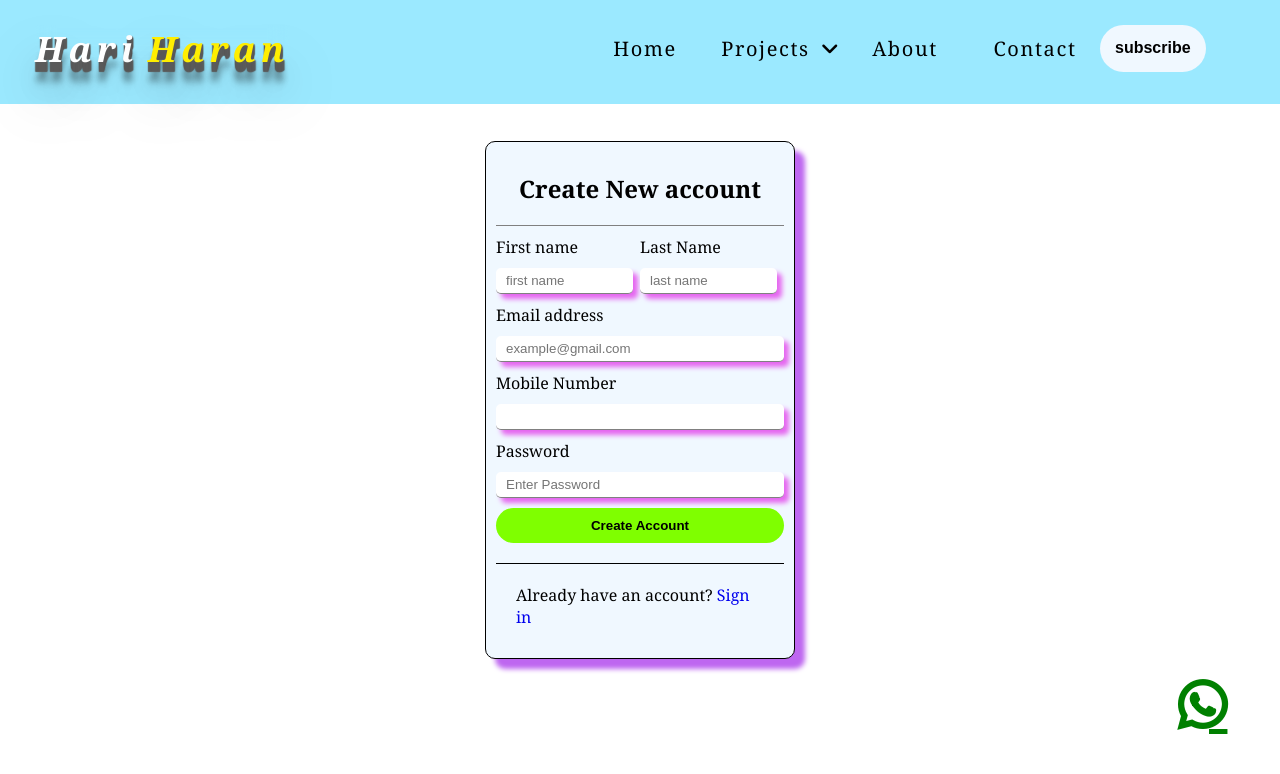
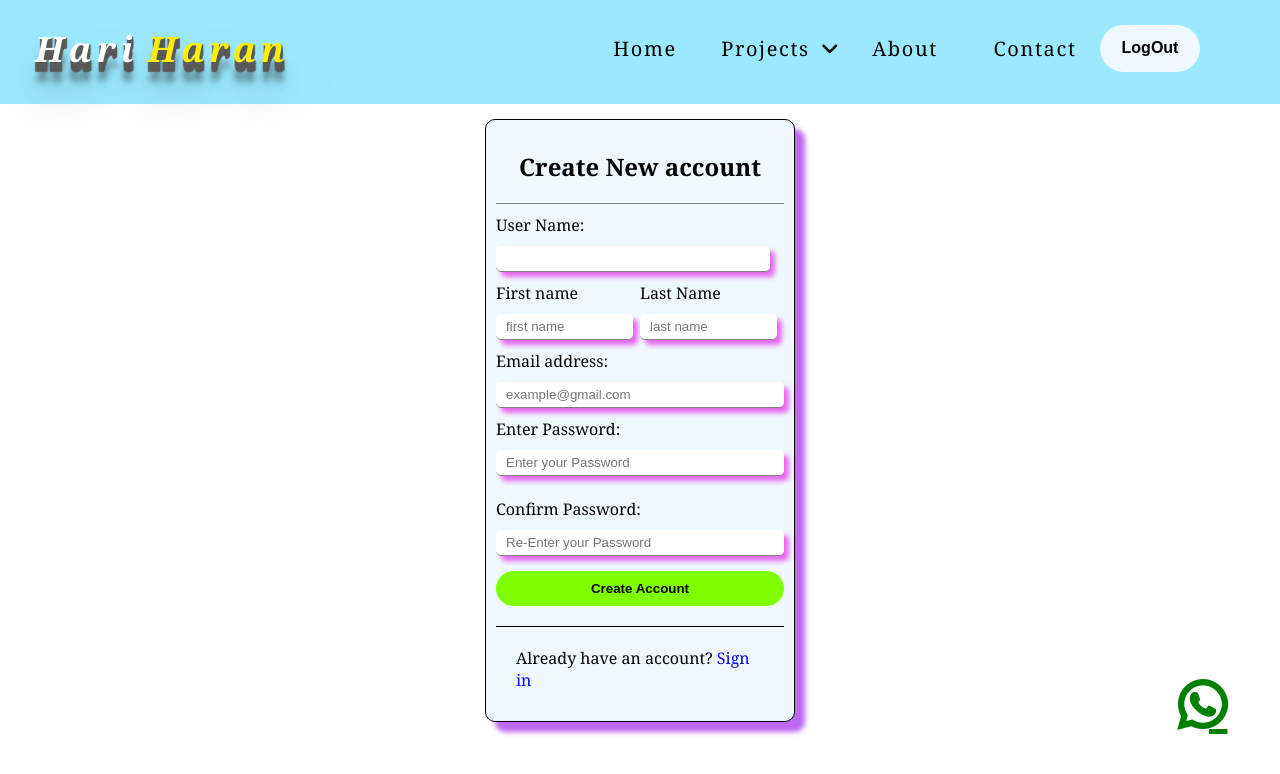
Before and after one commit to hari-haran80/portfolio_django, a Django app: page /register.html in a window 1280 px wide. Shown: the top 774 px of the page. Run offline with Django 4.2, Linux system fonts and the light colour scheme.

Commit message:
added user registration , login, and logout function with messages(with javascript) in views.py.. deleted register models.. modified button in navigation bar

```diff
--- a/portfolio_project/portfolio_app/admin.py
+++ b/portfolio_project/portfolio_app/admin.py
@@ -3,4 +3,3 @@
 
 admin.site.register(Contact)
 admin.site.register(Img)
-admin.site.register(Register)
--- a/portfolio_project/portfolio_app/urls.py
+++ b/portfolio_project/portfolio_app/urls.py
@@ -24,4 +24,5 @@
     path('del_data/<int:id>', views.delete_review, name='delete data'),
     path('register.html', views.register_new, name='new registration'),
     path('signin.html', views.Login_new, name='new login'),
+    path('logout', views.logout_user, name='logout'),
 ]
--- a/portfolio_project/portfolio_app/views.py
+++ b/portfolio_project/portfolio_app/views.py
@@ -1,6 +1,10 @@
 from django.shortcuts import render, redirect, get_object_or_404
 from .models import *
 from .forms import *
+from django.contrib import messages
+from django.contrib.auth.models import User
+from django.contrib.auth import authenticate, login as auth_login, logout
+# from django.contrib.auth.decorators import login_required
 
 def home(request):
     data = Img.objects.all()
@@ -33,7 +37,9 @@
 
     return render(request, 'contact.html', {'form': form})
 
+#-------------- Review section --------------
 
+# @login_required
 def view_image(request):
     if request.method == 'POST':
         form =ImageForms( data = request.POST, files = request.FILES)
@@ -60,22 +66,56 @@
     return redirect('home')
 
 
-def Login_new(request):
-    return render(request, 'signin.html')
+# ---------------- Create User Account --------------------------
 
 def register_new(request):
     if request.method == 'POST':
-        Fname = request.POST['Fname']
-        Lname = request.POST['Lname']
-        Email = request.POST['Email']
-        Password = request.POST['Password']
-        Mobile = request.POST['Mobile']
-        data1 = Register()
-        data1.Fname = Fname
-        data1.Lname = Lname
-        data1.Email = Email
-        data1.Password = Password
-        data1.Mobile = Mobile
-        data1.save()
-        return redirect('signin.html')
+        username = request.POST['username']
+        First_name = request.POST['First_name']
+        Last_name = request.POST['Last_name']
+        email = request.POST['email']
+        Password1 = request.POST['Password1']
+        Password2 = request.POST['Password2']
+
+        if Password1 == Password2:
+            data1 = User.objects.create_user(
+            username=username,
+            first_name=First_name,
+            last_name=Last_name,
+            email=email,
+            password=Password1
+        )
+            data1.is_staff = True
+            data1.save()
+            data1.set_password(Password1)
+            messages.success(request, 'account has created successfully')
+            return redirect('signin.html')
+
+        else:
+            messages.error(request, 'password do not match')
+            return render(request, 'register.html')
+
+
     return render(request, 'register.html')
+
+# ------------------- LogIn section ----------------------
+def Login_new(request):
+    if request.method == 'POST':
+        username = request.POST['username']
+        password = request.POST['password']
+        user = authenticate(request, username = username, password = password)
+
+        if user is not None:
+            auth_login (request, user)
+            return redirect('home')
+
+        else:
+            messages.error(request, 'enter correct username and password')
+            return render(request, 'signin.html')
+
+    return render(request, 'signin.html')
+
+# ------------------- LogOut section --------------------
+def logout_user(request):
+    logout(request)
+    return redirect('signin.html')
--- a/portfolio_project/portfolio_project/settings.py
+++ b/portfolio_project/portfolio_project/settings.py
@@ -115,9 +115,14 @@
 IMAGE_URL ='/images/'
 IMAGE_ROOT = os.path.join(BASE_DIR, 'images/')
 
+AUTHENTICATION_BACKENDS = [
+    'django.contrib.auth.backends.ModelBackend',
+]
 
 
 # Default primary key field type
 # https://docs.djangoproject.com/en/4.2/ref/settings/#default-auto-field
 
 DEFAULT_AUTO_FIELD = 'django.db.models.BigAutoField'
+# LOGIN_REDIRECT_URL = 'home'
+# LOGIN_URL ='/'
--- a/portfolio_project/static/css/nav.css
+++ b/portfolio_project/static/css/nav.css
@@ -57,13 +57,13 @@
 .name{
     display: flex;
 }
-.subscribe{
-    padding: 10px 15px;
+.logout_login{
     background: aliceblue;
     color: black;
     font-size: 16px;
-    font-weight: 800;
-    border-radius: 50px;
+    width: 100px;
+    font-weight: 700;
+    border-radius: 25px;
 }
 
 .link{
@@ -118,10 +118,8 @@
     transition: all 0.4s;
     border-radius: 10px;
 }
-.subscribe:hover{
-    border-top-right-radius:0px;
-    border-bottom-left-radius:0px;
-    background:red;
+.logout_login:hover{
+    background-color:rgb(133, 255, 210);
     color:white;
     transition: all 0.2s;
 }
--- a/portfolio_project/static/css/registration.css
+++ b/portfolio_project/static/css/registration.css
@@ -17,6 +17,7 @@
     border-bottom: 1px solid gray;
 }
 .registration_sub_container{
+    margin-top: 5vh;
     background-color: aliceblue;
     width: 310px;
     border-radius: 10px;
@@ -24,11 +25,33 @@
     padding: 10px;
     box-shadow: 10px 10px 5px rgb(190, 103, 240);
 }
+.message_div{
+    background-color: rgb(255, 74, 74);
+    width: 100%;
+    padding: 5px;
+    text-align: center;
+    margin-top: 10px;
+    transition: opacity 0.5s ease;
+}
+.message_div p{
+    width: 100%;
+    text-align: center;
+}
 input{
     box-shadow: 5px 5px 5px rgb(229, 103, 240);
 }
 input:focus{
     outline: 2px solid rgb(229, 103, 240) ;
+}
+.Username_div{
+    margin-top: 10px;
+}
+.Username_div input{
+    margin-top: 10px;
+    width: 95%;
+    padding: 5px 10px;
+    border-radius: 5px;
+    border-bottom: 1px solid gray;
 }
 .names_div{
     display: flex;
@@ -68,7 +91,7 @@
     border-radius: 5px;
     border-bottom: 1px solid gray;
 }
-.mobile_number_div{
+/* .mobile_number_div{
     width: 100%;
     margin-top: 10px;
 }
@@ -78,7 +101,7 @@
     margin-top: 10px;
     border-radius: 5px;
     border-bottom: 1px solid gray;
-}
+} */
 .password_div{
     width: 100%;
     margin-top: 10px;
@@ -91,7 +114,7 @@
     border-bottom: 1px solid gray;
 }
 .submit_button{
-    margin-top: 10px;
+    margin-top: 15px;
     width: 100%;
     border-bottom: 1px solid black;
 }
--- a/portfolio_project/template/nav.html
+++ b/portfolio_project/template/nav.html
@@ -32,7 +32,7 @@
                 </li>
                 <li class="name"><a href="./about.html" class="link" >About</a></li>
                 <li class="name"><a href="./contact.html" class="link" >Contact</a></li>
-                <button class="subscribe" >subscribe</button>
+                <button class="logout_login" > <a href="logout" style="text-decoration: none; color:black;">LogOut</a></button>
             </ul>
             <span onclick="toggle()"><i class="fa-solid fa-bars" id="menu-icon"></i></span>
         </nav>
--- a/portfolio_project/template/register.html
+++ b/portfolio_project/template/register.html
@@ -17,27 +17,40 @@
             <h2>Create New account</h2>
             <form action="" method="POST">
                 {% csrf_token %}
+                <div class="Username_div">
+                    <label for="">User Name:</label><br>
+                    <input type="text" id="" name="username"  required>
+                </div>
                 <div class="names_div">
                     <div class="first_name_div">
                         <label for="">First name</label><br>
-                        <input type="text" placeholder="first name"  name="Fname" required>
+                        <input type="text" placeholder="first name"  name="First_name" required>
                     </div>
                     <div class="last_name_div">
                         <label for="">Last Name</label><br>
-                        <input type="text" placeholder="last name" name="Lname"  required>
+                        <input type="text" placeholder="last name" name="Last_name"  required>
                     </div>
                 </div>
                 <div class="email_div">
-                    <label for="">Email address</label><br>
-                    <input type="email" id="" placeholder="example@gmail.com" name="Email"  required>
+                    <label for="">Email address:</label><br>
+                    <input type="email" id="" placeholder="example@gmail.com" name="email"  required>
                 </div>
-                <div class="mobile_number_div">
+                <!-- <div class="mobile_number_div">
                     <label for="">Mobile Number</label><br>
                     <input type="tel" name="Mobile" required>
-                </div>
+                </div> -->
                 <div class="password_div">
-                    <label for="">Password</label><br>
-                    <input type="password" placeholder="Enter Password" name="Password"  required>
+                    <label for="">Enter Password:</label><br>
+                    <input type="password" placeholder="Enter your Password" name="Password1"  required><br> <br>
+                    <label for="">Confirm Password:</label><br>
+                    <input type="password" placeholder="Re-Enter your Password" name="Password2"  required>
+                    {% if messages %}
+                        {% for message in messages %}
+                        <div class="message_div" id="myMessage">
+                            <p>{{message}}</p>
+                        </div>
+                        {% endfor %}
+                    {% endif %}
                 </div>
                 <div class="submit_button">
                     <button type="submit" class="btn_create">Create Account</button>
@@ -48,5 +61,17 @@
             </form>
         </div>
     </div>
+    <script>
+        var messageDiv = document.getElementById('myMessage');
+
+        function hideMessage() {
+            messageDiv.style.opacity = 0;
+            setTimeout(function () {
+                messageDiv.style.display = 'none';
+            }, 500);
+        }
+
+        setTimeout(hideMessage, 3000);
+    </script>
 </body>
 </html>
```
Also changed, not shown: portfolio_project/portfolio_app/models.py (+1 -12 lines), portfolio_project/static/css/index.css (+39 -8 lines), portfolio_project/static/css/signin.css (+11 -0 lines), portfolio_project/template/index.html (+5 -2 lines), portfolio_project/template/signin.html (+25 -5 lines), portfolio_project/db.sqlite3.
